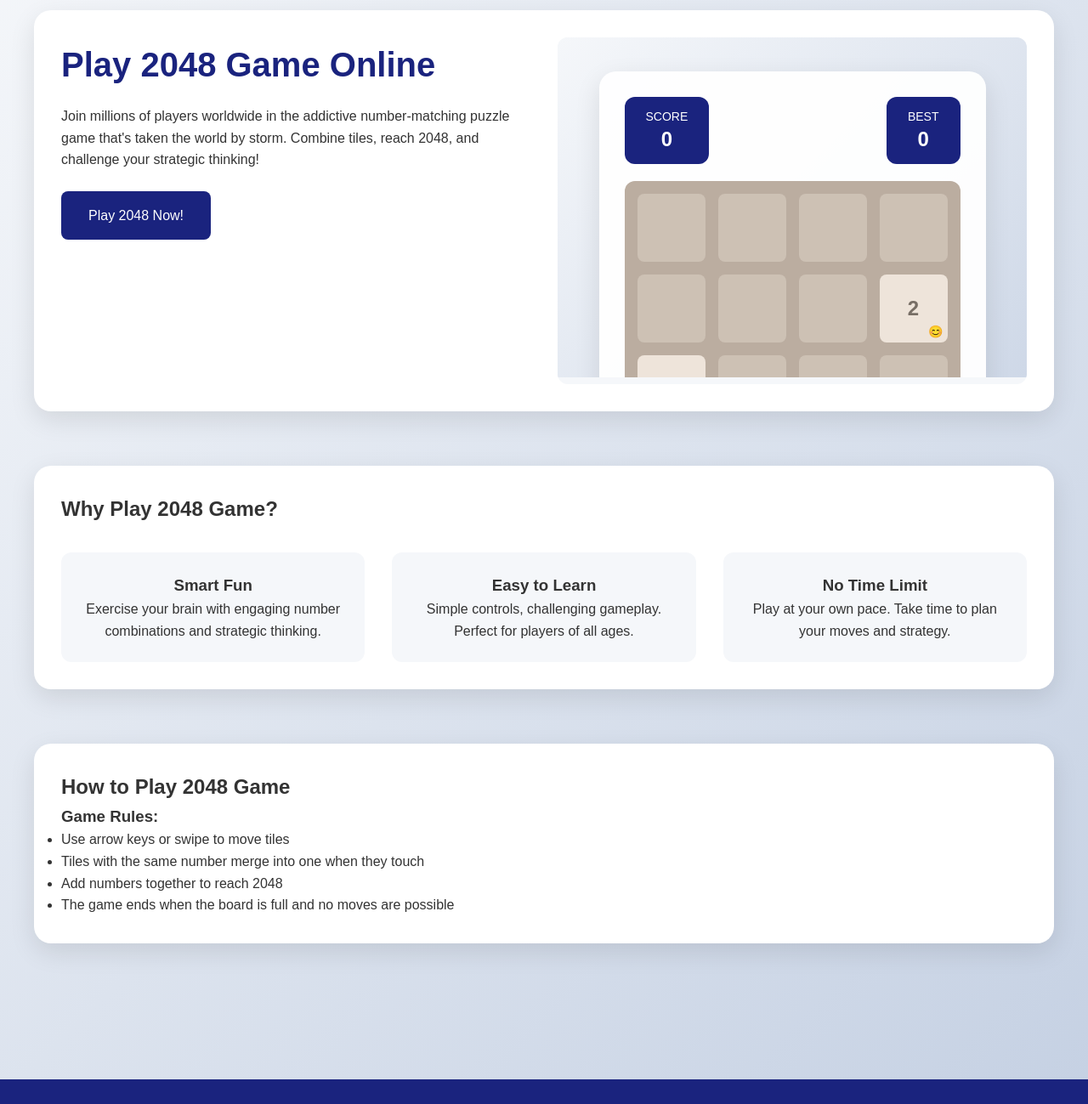
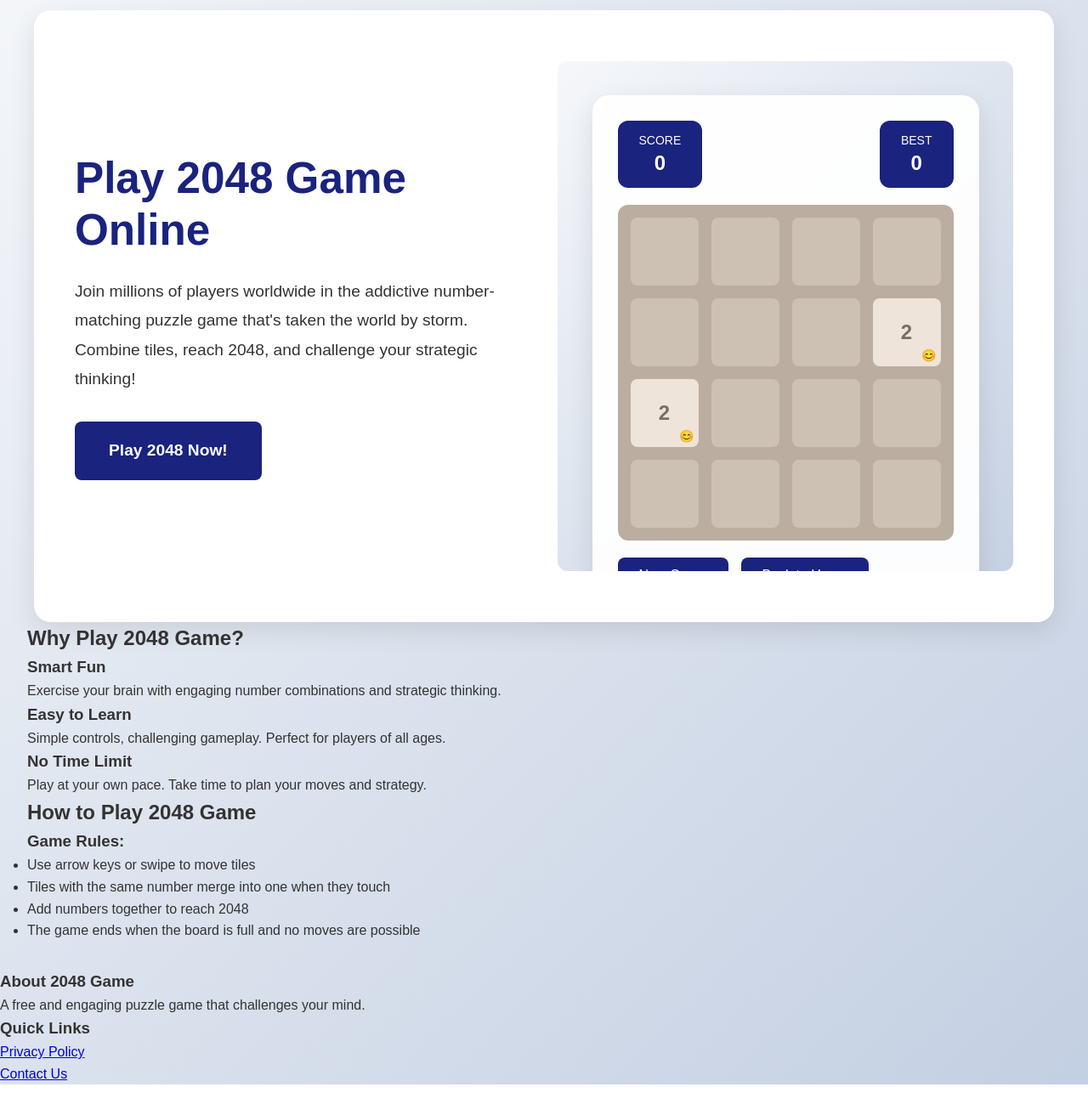
Before and after one commit to ante988/2048game, a plain HTML site: page index.html in a window 1280 px wide. Shown: the part 100-1399 px from the top of the page at 85% size. After the commit the page ends 1376 px from the top, so only its background shows below. Drawn offline with Linux system fonts and the light colour scheme.

Commit message:
Update index.html

```diff
--- a/index.html
+++ b/index.html
@@ -97,109 +97,79 @@
             padding: 2rem;
         }
 
+
     .hero-section {
         max-width: 1200px;
         margin: 0 auto;
         display: grid;
         grid-template-columns: 1fr 1fr;
         gap: 2rem;
-            padding: 2rem;
+        padding: 3rem; /* 增加内边距 */
+        min-height: 90vh; /* 增加高度到90vh */
         background: white;
         border-radius: 20px;
         box-shadow: 0 10px 30px rgba(0,0,0,0.1);
+        align-items: center; /* 垂直居中对齐 */
+    }
+
+    .hero-content {
+        padding: 2rem 0; /* 增加内容区域的内边距 */
     }
 
     .hero-content h1 {
-            font-size: 2.5rem;
+        font-size: 3.2rem; /* 增大标题字号 */
         color: var(--primary-color);
-            margin-bottom: 1rem;
+        margin-bottom: 1.5rem;
+        line-height: 1.2;
     }
 
     .hero-content p {
-            margin-bottom: 1.5rem;
+        font-size: 1.2rem; /* 增大正文字号 */
+        margin-bottom: 2rem;
+        line-height: 1.8;
     }
 
     .game-preview {
         background: var(--light-bg);
         border-radius: 12px;
         overflow: hidden;
+        height: 600px; /* 增加游戏预览区域高度 */
+        display: flex;
+        flex-direction: column;
     }
 
     .game-preview iframe {
         width: 100%;
-            height: 400px;
+        height: 100%; /* 让iframe填充整个预览区域 */
         border: none;
     }
 
     .cta-button {
         display: inline-block;
-            padding: 1rem 2rem;
+        padding: 1.2rem 2.5rem; /* 增大按钮尺寸 */
         background: var(--primary-color);
         color: white;
         text-decoration: none;
         border-radius: 8px;
         transition: all 0.3s;
+        font-size: 1.2rem; /* 增大按钮文字大小 */
+        font-weight: bold;
     }
 
-        .cta-button:hover {
-            background: var(--secondary-color);
-            transform: translateY(-2px);
-        }
-
-        .features-section {
-            max-width: 1200px;
-            margin: 4rem auto;
-            padding: 2rem;
-            background: white;
-            border-radius: 20px;
-            box-shadow: 0 10px 30px rgba(0,0,0,0.1);
-        }
-
-        .features-grid {
-            display: grid;
-            grid-template-columns: repeat(auto-fit, minmax(250px, 1fr));
-            gap: 2rem;
-            margin-top: 2rem;
-        }
-
-        .feature-card {
-            padding: 1.5rem;
-            background: var(--light-bg);
-            border-radius: 12px;
-            text-align: center;
-        }
-
-        .how-to-play {
-            max-width: 1200px;
-            margin: 4rem auto;
-            padding: 2rem;
-            background: white;
-            border-radius: 20px;
-            box-shadow: 0 10px 30px rgba(0,0,0,0.1);
-        }
-
-        footer {
-            background: var(--primary-color);
-            color: white;
-            padding: 2rem;
-            margin-top: 4rem;
-        }
-
-        .footer-content {
-            max-width: 1200px;
-            margin: 0 auto;
-            display: grid;
-            grid-template-columns: repeat(auto-fit, minmax(200px, 1fr));
-            gap: 2rem;
-        }
-
+    /* 响应式调整 */
     @media (max-width: 768px) {
         .hero-section {
             grid-template-columns: 1fr;
+            min-height: auto;
+            padding: 2rem;
         }
 
-            .nav-links {
-                display: none;
+        .game-preview {
+            height: 400px;
+        }
+
+        .hero-content h1 {
+            font-size: 2.5rem;
         }
     }
     </style>
```
Lines whose indentation alone changed are shown as unchanged.
